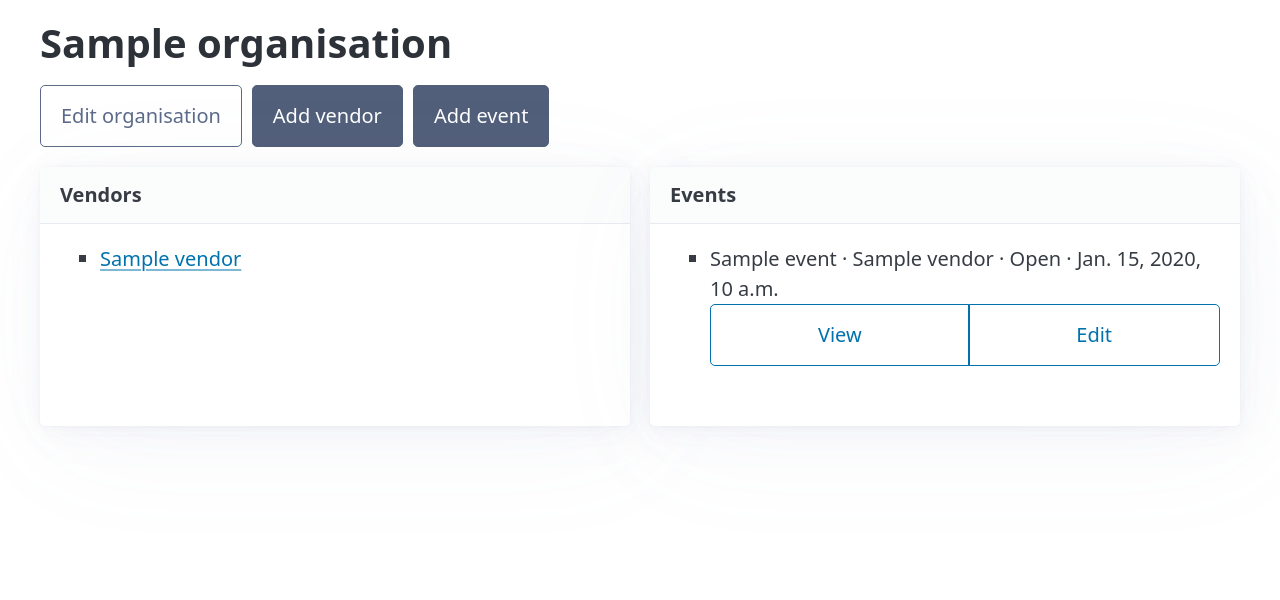
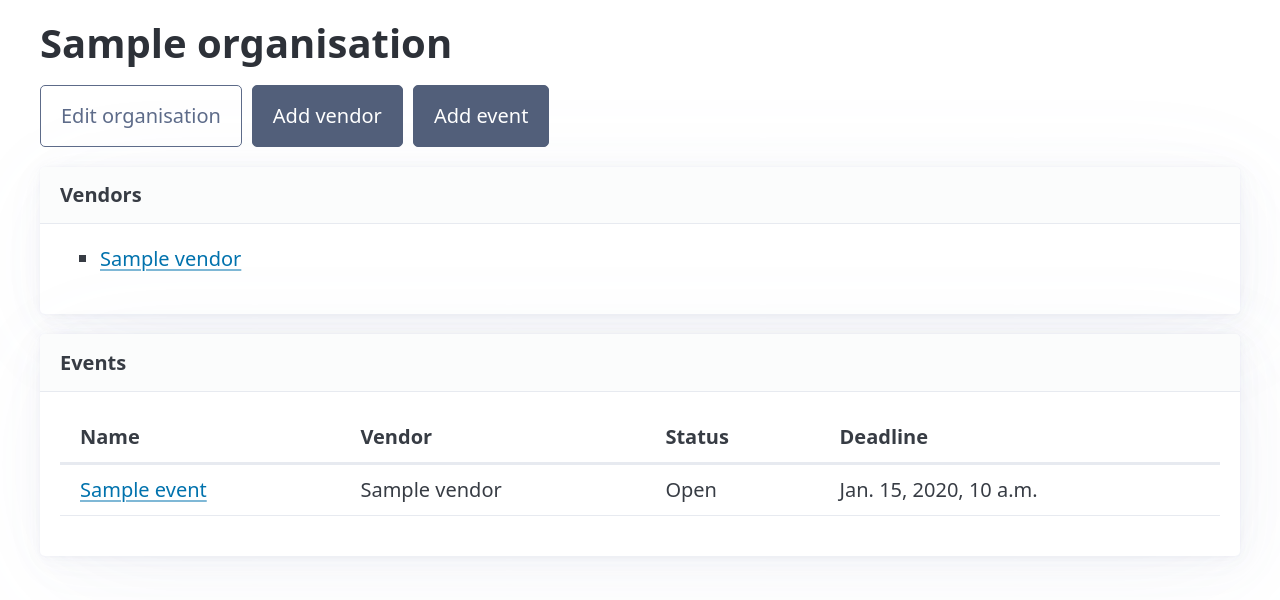
Before and after one commit to lynchdean/pizzapool2, a Django app: a page that uses organisations/templates/organisations/organisation_detail.html in a window 1280 px wide. Shown: the part 122-722 px from the top of the page. Run offline with Django 5.2, Linux system fonts and the light colour scheme; a user stored in the database is signed in; tables that the repository leaves empty hold one stand-in row (values such as "Sample post").

Commit message:
Change event deadline to datetime field + org detail styling

```diff
--- a/organisations/templates/organisations/organisation_detail.html
+++ b/organisations/templates/organisations/organisation_detail.html
@@ -11,7 +11,6 @@
   </div>
 {% endif %}
 
-<div class="grid">
 {% if can_manage %}
 <article>
   <header><strong>Vendors</strong></header>
@@ -30,22 +29,30 @@
 <article>
   <header><strong>Events</strong></header>
   {% if events %}
-      <ul>
+    <figure>
+      <table>
+        <thead>
+          <tr>
+            <th scope="col">Name</th>
+            <th scope="col">Vendor</th>
+            <th scope="col">Status</th>
+            <th scope="col">Deadline</th>
+          </tr>
+        </thead>
+        <tbody>
           {% for event in events %}
-          <li>
-            {{ event.name }} · {{ event.vendor.name }} · {{ event.get_status_display }} · {{ event.deadline }}
-            <fieldset role="group">
-              <a href="{% url 'events:event_detail' organisation.slug event.public_id %}" role="button" class="outline">View</a>
-              {% if can_manage %}
-                <a href="{% url 'organisations:event_edit' organisation.slug event.public_id %}" role="button" class="outline">Edit</a>
-              {% endif %}
-            </fieldset>
-          </li>
+            <tr>
+              <td><a href="{% url 'events:event_detail' organisation.slug event.public_id %}">{{ event.name }}</a></td>
+              <td>{{ event.vendor.name }}</td>
+              <td>{{ event.get_status_display }}</td>
+              <td>{{ event.deadline }}</td>
+            </tr>
           {% endfor %}
-      </ul>
+        </tbody>
+      </table>
+    </figure>
   {% else %}
     <p>No events yet.</p>
   {% endif %}
 </article>
-</div>
 {% endblock %}
```
Also changed, not shown: events/forms.py (+10 -0 lines), events/tests.py (+23 -0 lines). Lines whose indentation alone changed are shown as unchanged.
